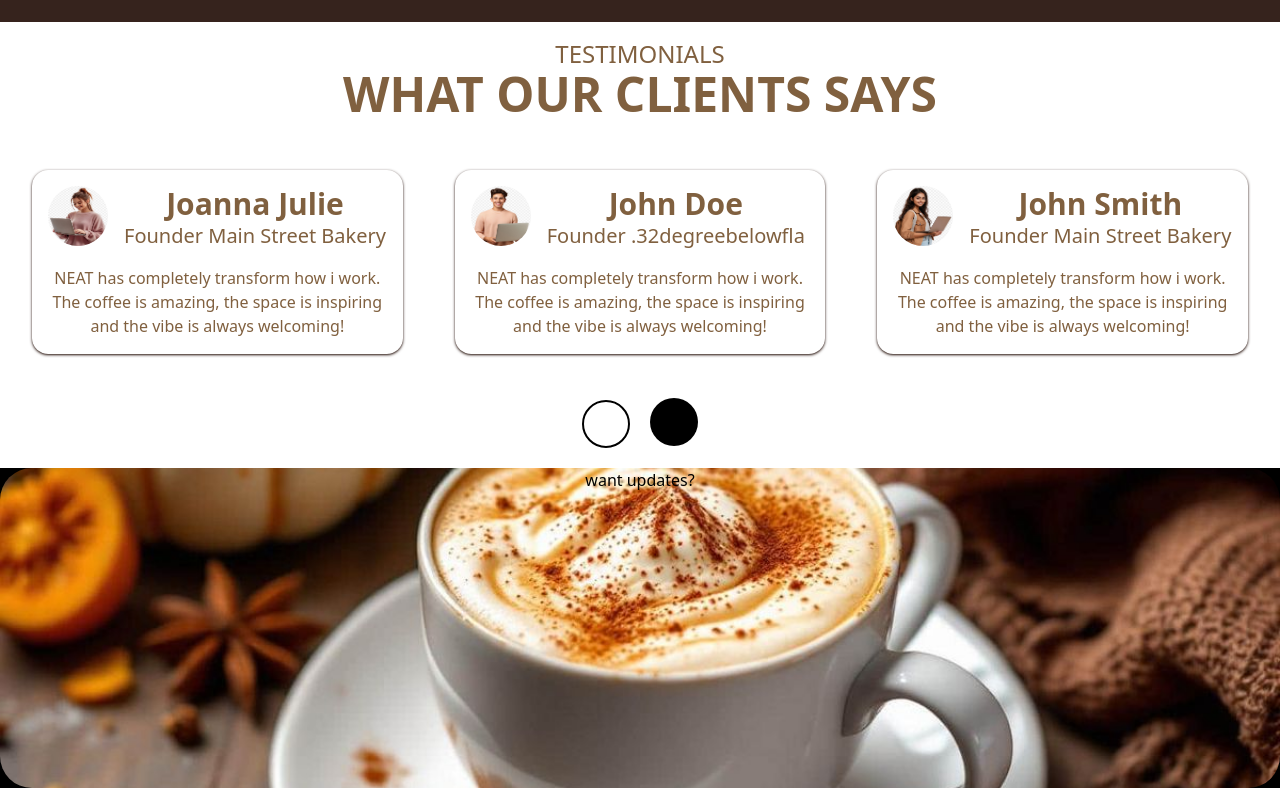
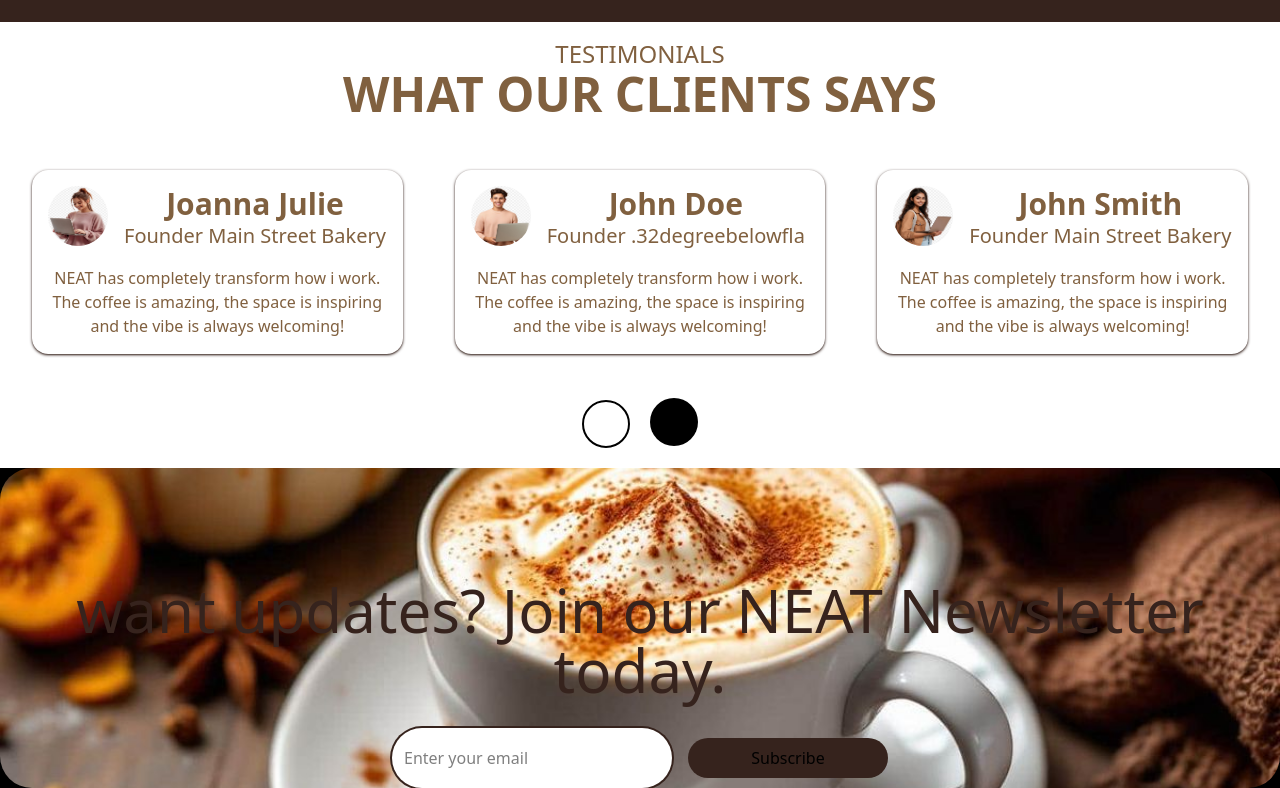
Before and after one commit to Developerfiyin/Finpay-project, a React (Vite) app: page / in a window 1280 px wide. Shown: the part 2746-3534 px from the top of the page. Built offline with nearby package versions, Linux system fonts and the light colour scheme.

Commit message:
Added Input tag

```diff
--- a/src/Components/Newsletter.jsx
+++ b/src/Components/Newsletter.jsx
@@ -3,9 +3,14 @@ import Footer from '../assets/Footer coffee.png'
 const Newsletter = () => {
   return (
     <main className='bg-cover bg-center h-80 rounded-4xl items-center text-center ' style={{ backgroundImage: `url(${Footer})` }}>
+        <div className='flex flex-col gap-5'>
+       <h2 className='text-6xl text-[#36231D] mt-28 font-medium items-center text-center'> want updates? Join our NEAT Newsletter today. </h2>
 
-       <h2>want updates?  </h2>
-
+        </div>
+        <input type="text" placeholder='Enter your email'
+         className='pl-3 border-none outline-none px-3 mt-7 ring-2 ring-[#36231d] pr-3 py-2 mr-4 items-center rounded-full bg-white w-70 h-15'
+         />
+            <button className='bg-[#36231d] rounded-3xl w-50 h-10 '>Subscribe</button>
     </main>
   )
 
```
